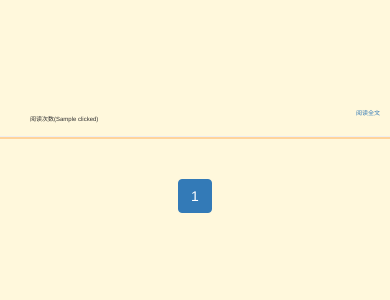
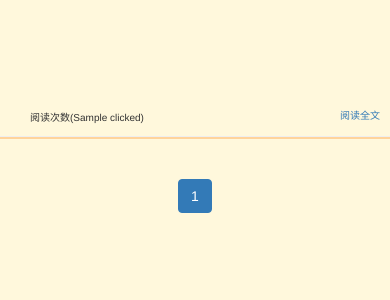
Before and after one commit to siwei698/blog, a Django app: template templates/osw_search.html in a window 390 px wide. Shown: the part 249-549 px from the top of the page. Run offline with Django 3.2, Linux system fonts and the light colour scheme; the template is opened without the code that fills it: most values are stand-ins (such as "Sample title", 1, 10 or a date in 2020); some libraries are stand-ins or nearby versions.

Commit message:
搜索页在小屏幕部分字体过小

```diff
--- a/templates/osw_search.html
+++ b/templates/osw_search.html
@@ -54,10 +54,6 @@
 
             h4 {
                 font-size: 16px;
-            }
-
-            .list-article-meta {
-                font-size: 6px;
             }
         }
     </style>
```
